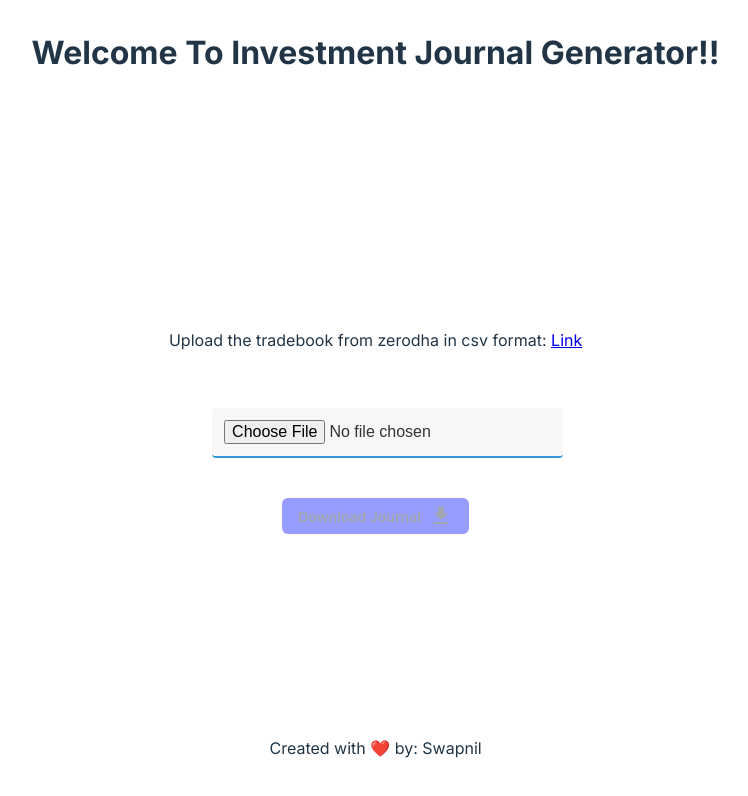
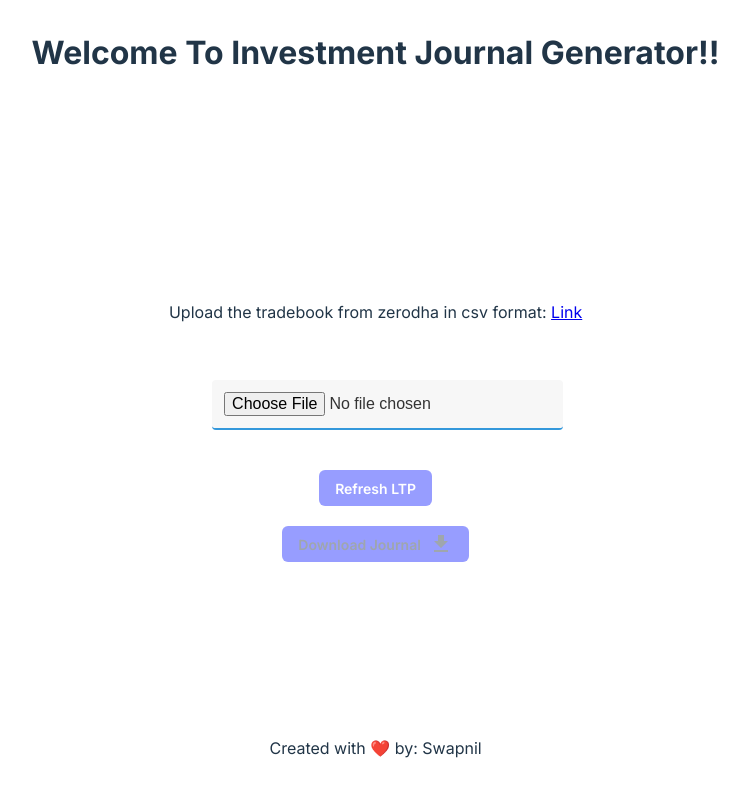
Before and after one commit to swapnil0709/Investment-journal, a React (Vite) app in the folder client/: page / in a window 1280 px wide. Shown: the top 796 px of the page, without its empty margins (266-1014 px from the left). Built offline with nearby package versions, Linux system fonts and the light colour scheme.

Commit message:
Add Button to refresh LTP

```diff
--- a/client/src/pages/home/index.tsx
+++ b/client/src/pages/home/index.tsx
@@ -17,7 +17,8 @@ const Home: React.FC = () => {
   const [isLoading, setIsLoading] = useState(false)
   const [errorMessage, setErrorMessage] = useState('')
   const isButtonDisabled = isLoading || !selectedFile
-
+  const [refreshLtp, setRefreshLtp] = useState(false)
+  const [disableRefresh, setDisableRefresh] = useState(false)
   // * Functions
   const handleFileChange = (event: ChangeEvent<HTMLInputElement>): void => {
     const selectedFile = event.target.files?.[0]
@@ -32,6 +33,15 @@ const Home: React.FC = () => {
     } else {
       setIsError(false)
     }
+  }
+
+  const handleRefresh = () => {
+    setRefreshLtp(true)
+    axios.get(`${SERVER_DOMAIN}/api/cron`)
+    setTimeout(() => {
+      setRefreshLtp(false)
+      setDisableRefresh(true)
+    }, 2000)
   }
 
   const handleUploadAndDownload = async () => {
@@ -111,6 +121,14 @@ const Home: React.FC = () => {
         />
       </div>
       <Button
+        disabled={disableRefresh}
+        loading={refreshLtp}
+        variant='solid'
+        onClick={handleRefresh}
+      >
+        {disableRefresh ? 'Done' : 'Refresh LTP'}
+      </Button>
+      <Button
         disabled={isButtonDisabled}
         loading={isLoading}
         endDecorator={<FileDownload />}
```
Also changed, not shown: 1 other file (tests, documents, lock files or other folders).
